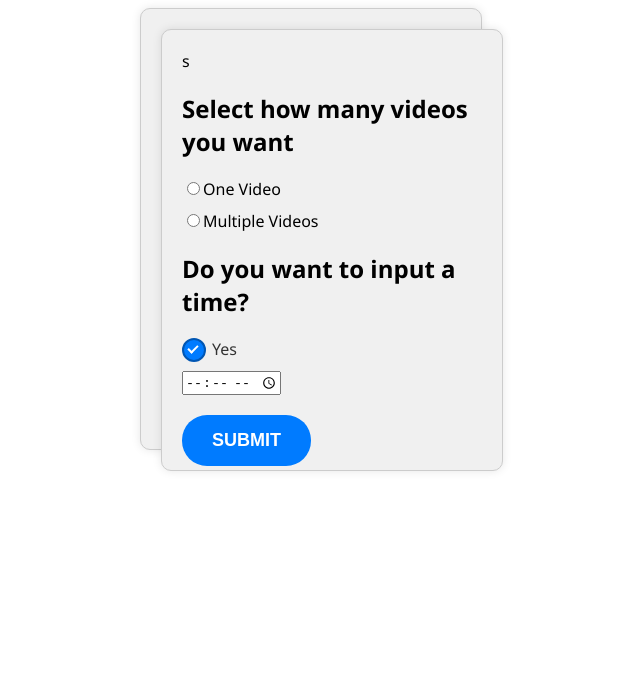
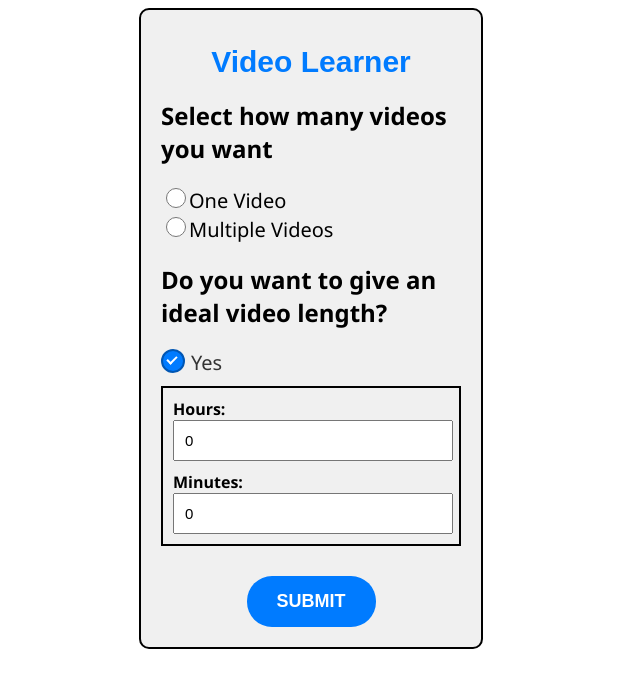
Before and after one commit to Rohannpatel04/Video-Learner-Extension-, a React (Create React App) app in the folder react-chrome-ext/: page / in a window 1280 px wide. Both pictures are taken after a click on the label "Yes". Shown: the top 688 px of the page, without its empty margins (329-969 px from the left). Built offline with nearby package versions, Linux system fonts and the light colour scheme; the HTML template or start-up script is replaced by a standard one.

Commit message:
homepage overhall. added time inputs hrs & mins. spacing and auto growth of popup. title. commented out entire App.css if deleted causes error for unknown reason.

```diff
--- a/react-chrome-ext/src/App.css
+++ b/react-chrome-ext/src/App.css
@@ -1,10 +1,10 @@
-.App {
+/* .App {
   font-family: 'Segoe UI', Tahoma, Geneva, Verdana, sans-serif;
   width: 300px;
   height: 400px;
   margin: 0 auto;
   padding: 20px;
-  background-color: #f0f0f0; /* Light gray background */
+  background-color: #f0f0f0; /* Light gray background
   border: 1px solid #ccc;
   border-radius: 10px;
   box-shadow: 0 0 10px rgba(0, 0, 0, 0.1);
@@ -50,19 +50,19 @@
   left: 0;
   height: 20px;
   width: 20px;
-  background-color: #fff; /* White background */
+  background-color: #fff; /* White background
   border-radius: 50%;
   border: 2px solid #ccc;
   transition: background-color 0.3s, border-color 0.3s;
 }
 
 .checkbox:hover input ~ .checkmark {
-  background-color: #f0f0f0; /* Light gray background on hover */
+  background-color: #f0f0f0; /* Light gray background on hover
   border-color: #999;
 }
 
 .checkbox input:checked ~ .checkmark {
-  background-color: #007bff; /* Blue background when checked */
+  background-color: #007bff; /* Blue background when checked
   border-color: #0056b3;
 }
 
@@ -89,7 +89,7 @@
 }
 
 .submit-button {
-  background-color: #007bff; /* Blue button background */
+  background-color: #007bff; /* Blue button background
   color: white;
   border: none;
   border-radius: 25px;
@@ -102,5 +102,5 @@
 }
 
 .submit-button:hover {
-  background-color: #0056b3; /* Darker blue on hover */
-}
+  background-color: #0056b3; /* Darker blue on hover
+} */
--- a/react-chrome-ext/src/components/homepage.tsx
+++ b/react-chrome-ext/src/components/homepage.tsx
@@ -1,8 +1,7 @@
-/*global chrome*/
 import React, { useState } from "react";
 import '../css/homepage.css';
 
-function homepage() {
+function Homepage() {
   // radio buttons for the amount of videos
   const [selectedOption, setSelectedOption] = useState('');
 
@@ -12,29 +11,34 @@ function homepage() {
   // the state of the checkbox for inputting time
   const [wantToInputTime, setWantToInputTime] = useState(false);
 
+  // state for hours and minutes
+  const [hours, setHours] = useState(0);
+  const [minutes, setMinutes] = useState(0);
+
   // when the radio button selected changes
-  const handleOptionChange = (event: { target: { value: React.SetStateAction<string>; }; }) => {
+  const handleOptionChange = (event: React.ChangeEvent<HTMLInputElement>) => {
     setSelectedOption(event.target.value);
-
   };
 
   // when the box is checked
-  const handleCheckboxChange = (event: { target: { checked: any; }; }) => {
+  const handleCheckboxChange = (event: React.ChangeEvent<HTMLInputElement>) => {
     setWantToInputTime(event.target.checked);
   };
 
   // submit button
   const handleSubmit = async () => {
     // code to get current tab url
-
   };
 
   // JSX for displaying in the popup
   return (
-    <div className="App">s
-      <div className="container">
+    <div className="popup-window">
+      <div className="title-container">
+        <h2 className="title">Video Learner</h2>
+      </div>
+      <div className="radio-container">
         <h2>Select how many videos you want</h2>
-        <div className="radio-container">
+        <div className="one-video-container">
           <label>
             <input
               type="radio"
@@ -45,7 +49,7 @@ function homepage() {
             One Video
           </label>
         </div>
-        <div className="radio-container">
+        <div className="multiple-videos-container">
           <label>
             <input
               type="radio"
@@ -56,12 +60,9 @@ function homepage() {
             Multiple Videos
           </label>
         </div>
-        <div className="selected-option">
-          {selectedOption && <p>Selected Option: {selectedOption}</p>}
-        </div>
       </div>
-      <div className="container">
-        <h2>Do you want to input a time?</h2>
+      <div className="time-input-container">
+        <h2>Do you want to give an ideal video length?</h2>
         <div className="checkbox-container">
           <label className="checkbox">
             Yes
@@ -74,17 +75,37 @@ function homepage() {
           </label>
         </div>
         {wantToInputTime && (
-          <div className="time-container">
-            <input type="time" />
+          <div className="time-dropdown-container">
+            <label className="hours-label">
+              Hours:{" "}
+              <input
+                type="number"
+                value={hours}
+                onChange={(e) => setHours(parseInt(e.target.value))}
+                min="0"
+                className="hours-input"
+              />
+            </label>
+            <label className="minutes-label">
+              Minutes:{" "}
+              <input
+                type="number"
+                value={minutes}
+                onChange={(e) => setMinutes(parseInt(e.target.value))}
+                min="0"
+                max="59"
+                className="minutes-input"
+              />
+            </label>
           </div>
         )}
       </div>
-      <div className="container">
+      <div className="submit-container">
         <button className="submit-button" onClick={handleSubmit}>Submit</button>
       </div>
     </div>
   );
+
 }
 
-
-export default homepage;
+export default Homepage;
--- a/react-chrome-ext/src/css/homepage.css
+++ b/react-chrome-ext/src/css/homepage.css
@@ -1,20 +1,31 @@
-.App {
+.popup-window {
   font-family: 'Segoe UI', Tahoma, Geneva, Verdana, sans-serif;
   width: 300px;
-    height: 400px;
+  min-height: 350px; /* Set minimum height */
   margin: 0 auto;
   padding: 20px;
   background-color: #f0f0f0; /* Light gray background */
-    border: 1px solid #ccc;
+  border: 2px solid black; /* Border color changed to black */
   border-radius: 10px;
-    box-shadow: 0 0 10px rgba(0, 0, 0, 0.1);
+  z-index: auto;
 }
 
-  .container {
-    margin-bottom: 20px;
+.title-container {
+  text-align: center;
+  z-index: auto; /* Set z-index to auto */
+}
+
+.title {
+  margin-top: 15px;
+  margin-bottom: 15px;
+  font-size: 30px; /* Increase font size */
+  font-weight: bold;
+  color: #007bff; /* Blue color */
+  font-family: Arial, sans-serif; /* Modern font */
 }
 
 .radio-container {
+  width: 100%;
   margin-bottom: 10px;
 }
 
@@ -22,8 +33,16 @@
   margin-bottom: 10px;
 }
 
-  .time-container {
-    margin-top: 10px;
+.radio-container label,
+.checkbox-container label {
+  display: block;
+  font-size: 20px; /* Increase font size for label text */
+}
+
+.radio-container input[type="radio"],
+.checkbox-container input[type="checkbox"] {
+  width: 20px; /* Increase width of radio button */
+  height: 20px; /* Increase height of radio button */
 }
 
 .checkbox {
@@ -88,12 +107,50 @@
   transform: rotate(45deg);
 }
 
+.time-dropdown-container {
+  margin-top: 10px;
+  border: 2px solid black; /* Add border to time dropdown container */
+  padding: 10px; /* Add padding to create space between inputs and border */
+}
+
+.hours-label {
+  font-weight: bold;
+  font-size: 16px; /* Increase font size for label text */
+  margin-bottom: 5px;
+}
+
+.minutes-label {
+  font-weight: bold;
+  font-size: 16px; /* Increase font size for label text */
+  margin-top: 10px;
+}
+
+.hours-input {
+  display: block;
+  font-size: 15px; /* Increase font size */
+  width: calc(100% - 20px); /* Adjust width to account for padding */
+  padding: 10px; /* Add padding to increase size of inputs */
+  margin-bottom: 10px; /* Add margin-bottom to create space between inputs */
+}
+
+.minutes-input {
+  display: block;
+  font-size: 15px; /* Increase font size */
+  width: calc(100% - 20px); /* Adjust width to account for padding */
+  padding: 10px; /* Add padding to increase size of inputs */
+}
+
+.submit-container {
+  text-align: center; /* Center the submit button */
+  margin-top: 30px; /* Set original margin-top */
+}
+
 .submit-button {
   background-color: #007bff; /* Blue button background */
   color: white;
   border: none;
   border-radius: 25px;
-    padding: 15px 30px;
+  padding: 15px 30px; /* Adjust padding to make all buttons the same size */
   cursor: pointer;
   font-size: 18px;
   font-weight: bold;
```
Also changed, not shown: 1 other file (tests, documents, lock files or other folders). Lines whose indentation alone changed are shown as unchanged.
